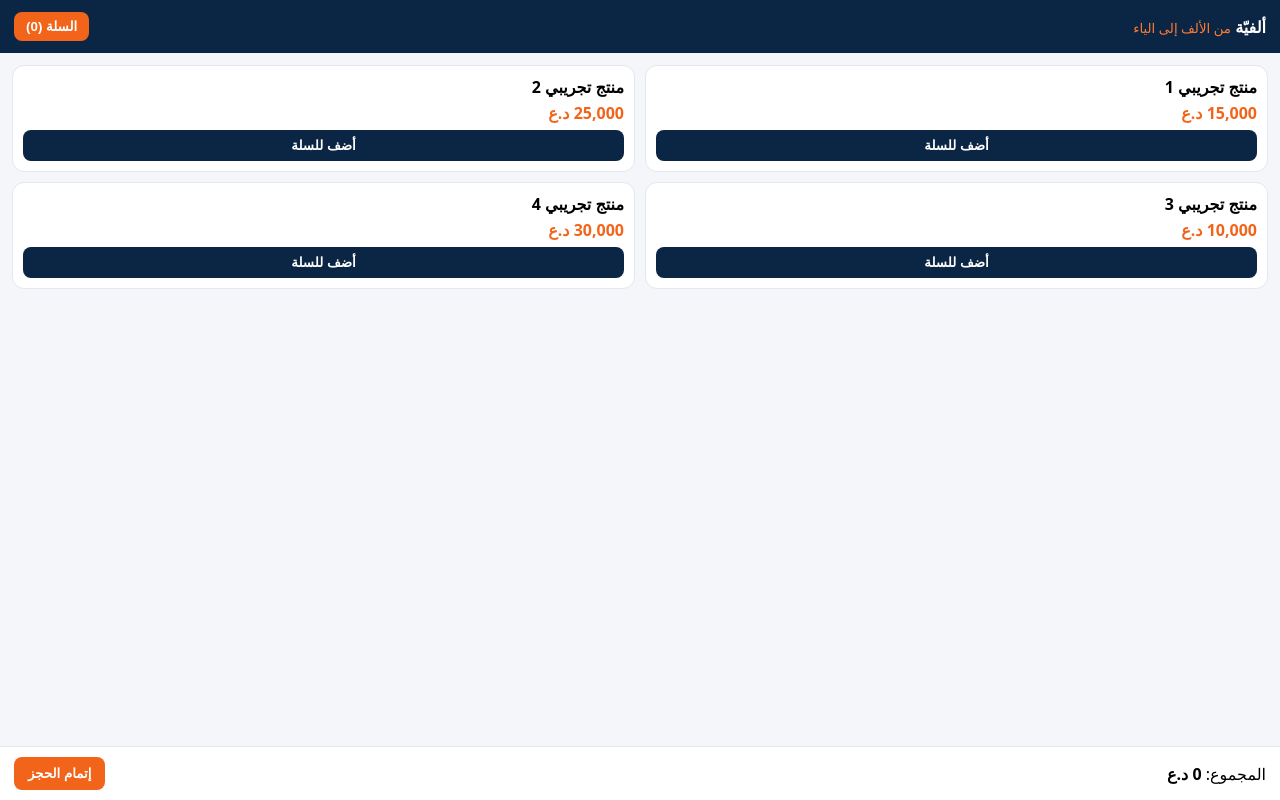
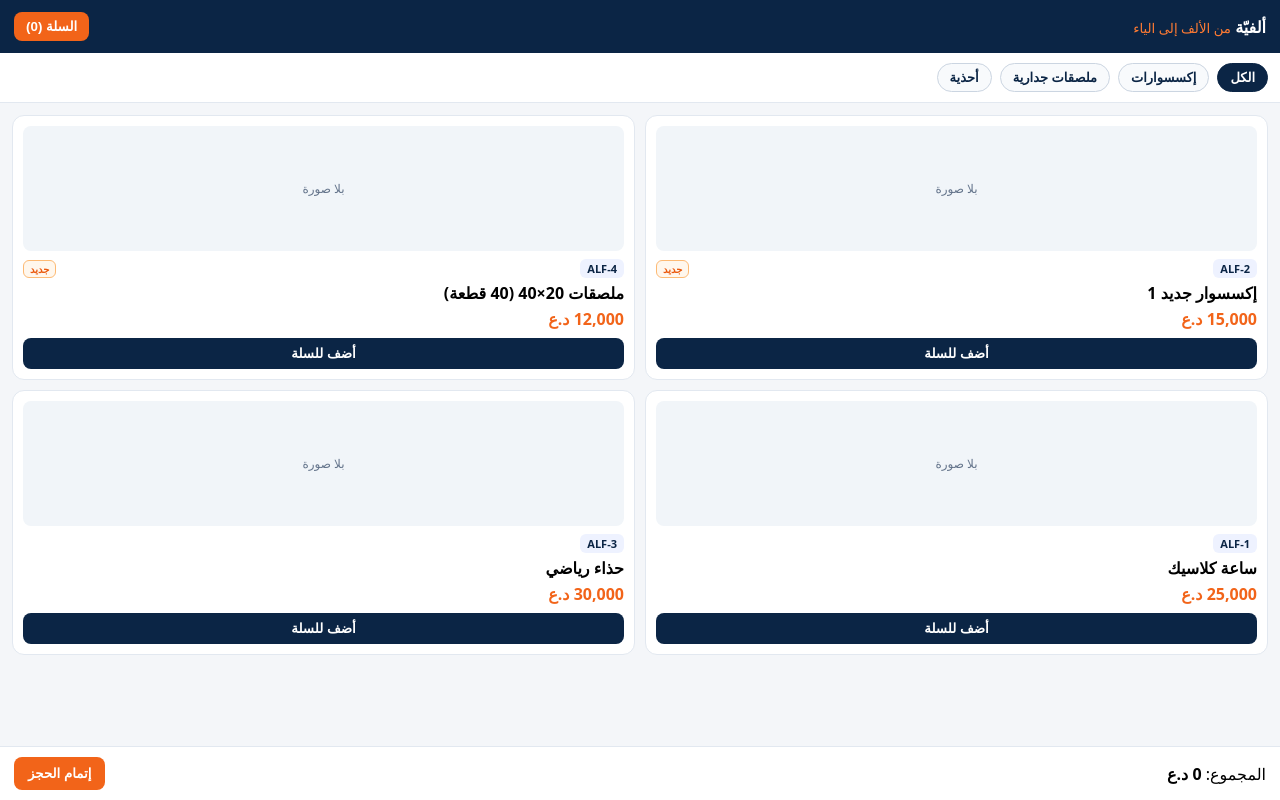
Before and after one commit to daelradm-gif/alfia-app, a plain HTML site: page index.html in a window 1280 px wide. Drawn offline with Linux system fonts and the light colour scheme.

Commit message:
Update index.html

```diff
--- a/index.html
+++ b/index.html
@@ -7,16 +7,23 @@
   <link rel="manifest" href="manifest.json" />
   <style>
     body{font-family:system-ui,sans-serif;margin:0;background:#f4f6f9;padding-bottom:75px}
-    header{background:#0b2545;color:#fff;padding:12px 14px;display:flex;justify-content:space-between;align-items:center}
+    header{background:#0b2545;color:#fff;padding:12px 14px;display:flex;justify-content:space-between;align-items:center;position:sticky;top:0;z-index:20}
+    .cats{display:flex;gap:8px;overflow-x:auto;padding:10px 12px;background:#fff;border-bottom:1px solid #e2e8f0}
+    .cat{border:1px solid #cbd5e1;background:#f8fafc;color:#0b2545;border-radius:999px;padding:6px 12px;font-size:13px;font-weight:700;white-space:nowrap}
+    .cat.active{background:#0b2545;color:#fff;border-color:#0b2545}
     .grid{display:grid;grid-template-columns:repeat(2,1fr);gap:10px;padding:12px}
-    .card{background:#fff;border-radius:12px;padding:10px;border:1px solid #e2e8f0}
-    .btn{background:#0b2545;color:#fff;border:none;border-radius:8px;padding:8px;width:100%;font-weight:700;margin-top:6px}
+    .card{background:#fff;border-radius:12px;padding:10px;border:1px solid #e2e8f0;display:flex;flex-direction:column;justify-content:space-between}
+    .pimg{width:100%;height:125px;object-fit:cover;border-radius:8px;background:#f1f5f9;margin-bottom:8px}
+    .row-top{display:flex;justify-content:space-between;align-items:center;gap:6px;margin-bottom:4px}
+    .badge{display:inline-block;background:#eef2ff;color:#0b2545;font-size:11px;font-weight:800;padding:2px 7px;border-radius:6px}
+    .new-tag{display:inline-block;background:#fff7ed;color:#ea580c;border:1px solid #fdba74;font-size:10px;font-weight:800;padding:1px 6px;border-radius:6px}
+    .btn{background:#0b2545;color:#fff;border:none;border-radius:8px;padding:8px;width:100%;font-weight:700;margin-top:8px}
     .modal{display:none;position:fixed;inset:0;background:rgba(0,0,0,.55);align-items:flex-end;z-index:50}
     .modal.open{display:flex}
     .box{background:#fff;width:100%;border-radius:18px 18px 0 0;padding:16px;max-height:88vh;overflow:auto}
     input,select,textarea{width:100%;padding:9px;margin-top:6px;border:1px solid #cbd5e1;border-radius:8px;box-sizing:border-box}
     .send{background:#16a34a;color:#fff;border:none;border-radius:10px;padding:12px;width:100%;font-size:15px;font-weight:800;margin-top:10px}
-    .bar{position:fixed;bottom:0;left:0;right:0;background:#fff;border-top:1px solid #e2e8f0;padding:10px 14px;display:flex;justify-content:space-between;align-items:center}
+    .bar{position:fixed;bottom:0;left:0;right:0;background:#fff;border-top:1px solid #e2e8f0;padding:10px 14px;display:flex;justify-content:space-between;align-items:center;z-index:20}
   </style>
 </head>
 <body>
@@ -25,6 +32,7 @@
     <button onclick="openM()" style="background:#f26419;color:#fff;border:none;border-radius:8px;padding:7px 12px;font-weight:700">السلة (<span id="cnt">0</span>)</button>
   </header>
 
+  <div class="cats" id="cats"></div>
   <div class="grid" id="grid"></div>
 
   <div class="bar">
@@ -58,19 +66,55 @@
 
     <script>
     const WA = "9647874127622";
-    const items = [
-      {id:1, name:"منتج تجريبي 1", price:15000},
-      {id:2, name:"منتج تجريبي 2", price:25000},
-      {id:3, name:"منتج تجريبي 3", price:10000},
-      {id:4, name:"منتج تجريبي 4", price:30000}
+    const rawItems = [
+      {id:1, cat:"إكسسوارات", name:"ساعة كلاسيك", price:25000, img:"", isNew:false},
+      {id:2, cat:"إكسسوارات", name:"إكسسوار جديد 1", price:15000, img:"", isNew:true},
+      {id:3, cat:"أحذية", name:"حذاء رياضي", price:30000, img:"", isNew:false},
+      {id:4, cat:"ملصقات جدارية", name:"ملصقات 20×40 (40 قطعة)", price:12000, img:"", isNew:true}
     ];
+
+    const items = rawItems.map((it, idx) => ({
+      ...it,
+      code: "ALF-" + (idx + 1)
+    }));
+
+    const orderedItems = [
+      ...items.filter(x => x.isNew),
+      ...items.filter(x => !x.isNew)
+    ];
+
+    const cats = ["الكل", ...new Set(orderedItems.map(x => x.cat))];
+    let activeCat = "الكل";
     let cart = [];
 
+    function drawCats(){
+      document.getElementById("cats").innerHTML = cats.map(c => `
+        <button class="cat ${c === activeCat ? "active" : ""}" onclick="setCat('${c.replace(/'/g,"\\'")}')">${c}</button>
+      `).join("");
+    }
+
+    function setCat(c){
+      activeCat = c;
+      drawCats();
+      draw();
+    }
+
     function draw(){
-      document.getElementById("grid").innerHTML = items.map(i => `
+      const list = activeCat === "الكل"
+        ? orderedItems
+        : orderedItems.filter(x => x.cat === activeCat);
+
+      document.getElementById("grid").innerHTML = list.map(i => `
         <div class="card">
-          <div><strong>${i.name}</strong></div>
-          <div style="color:#f26419;font-weight:800;margin-top:4px">${i.price.toLocaleString()} د.ع</div>
+          <div>
+            ${i.img ? `<img class="pimg" src="${i.img}" alt="${i.name}" />` : `<div class="pimg" style="display:flex;align-items:center;justify-content:center;color:#64748b;font-size:12px">بلا صورة</div>`}
+            <div class="row-top">
+              <span class="badge">${i.code}</span>
+              ${i.isNew ? `<span class="new-tag">جديد</span>` : ``}
+            </div>
+            <div><strong>${i.name}</strong></div>
+            <div style="color:#f26419;font-weight:800;margin-top:4px">${i.price.toLocaleString()} د.ع</div>
+          </div>
           <button class="btn" onclick="add(${i.id})">أضف للسلة</button>
         </div>
       `).join("");
@@ -99,7 +143,7 @@
         form.style.display = "none";
         return;
       }
-      box.innerHTML = cart.map(x => `<div>${x.name} × ${x.q} = ${(x.price*x.q).toLocaleString()} د.ع</div>`).join("");
+      box.innerHTML = cart.map(x => `<div>[${x.code}] ${x.name} × ${x.q} = ${(x.price*x.q).toLocaleString()} د.ع</div>`).join("");
       form.style.display = "block";
     }
 
@@ -118,12 +162,13 @@
         return;
       }
       const tot = cart.reduce((s,x)=>s+x.q*x.price,0);
-      const lines = cart.map(x => `- ${x.name} (${x.q}) = ${(x.price*x.q).toLocaleString()} د.ع`).join("%0A");
+      const lines = cart.map(x => `- [${x.code}] ${x.name} (${x.q}) = ${(x.price*x.q).toLocaleString()} د.ع`).join("%0A");
       const msg = `*حجز جديد - متجر ألفيّة*%0Aالاسم: ${n}%0Aالموبايل: ${p}%0Aالمحافظة: ${g}%0Aالعنوان: ${a}%0Aالمنتجات:%0A${lines}%0Aالمجموع: ${tot.toLocaleString()} د.ع${nt ? "%0Aملاحظات: "+nt : ""}`;
       const url = `https://api.whatsapp.com/send?phone=${WA}&text=${msg}`;
       window.location.href = url;
     }
 
+    drawCats();
     draw();
   </script>
 </body>
```
